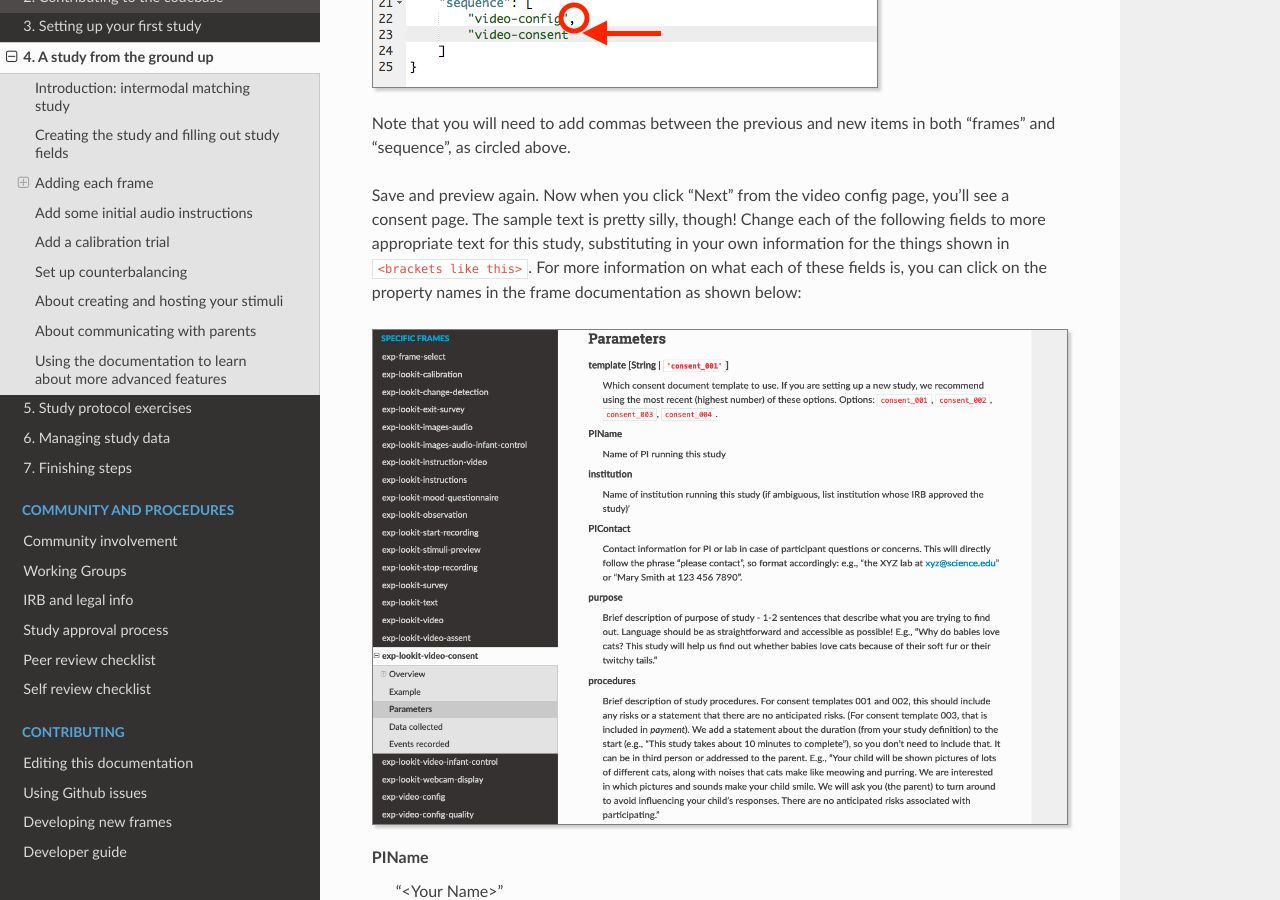
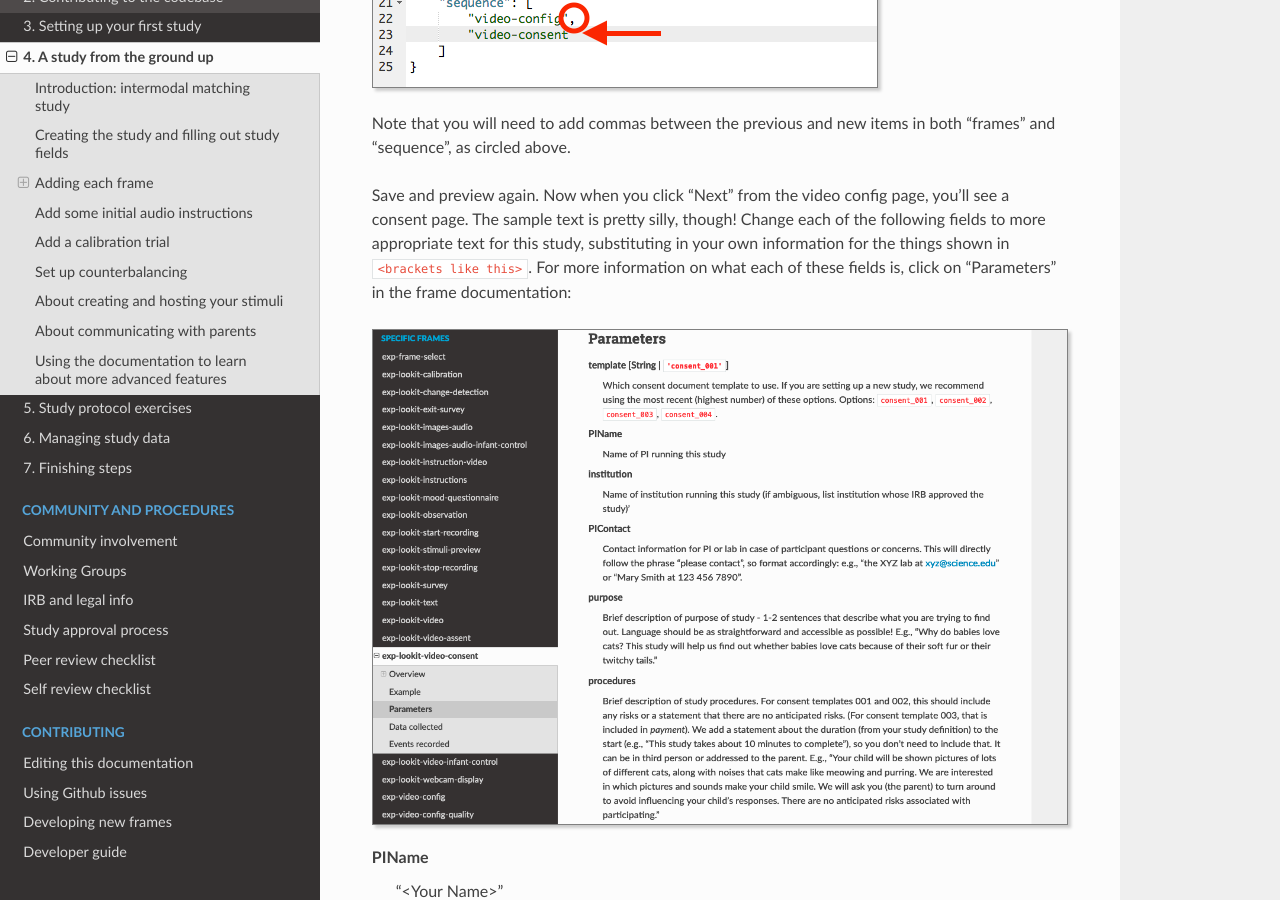
Before and after one commit to lookit/lookit-docs, a Sphinx documentation site: the page built from docs/source/tutorial-second-study.rst, in a window 1280 px wide and 900 px high, scrolled down 6472 px. Built offline with Sphinx 7.4.7 and the Read the Docs theme 2.0.0, drawn with Linux system fonts in a browser that asks for light colours.

Commit message:
finish edits to reference new frameplayer docs

```diff
--- a/docs/source/tutorial-second-study.rst
+++ b/docs/source/tutorial-second-study.rst
@@ -140,7 +140,7 @@ This study is for babies, so we don't need to collect child assent, just parenta
 
 Note that you will need to add commas between the previous and new items in both "frames" and "sequence", as circled above.
 
-Save and preview again. Now when you click "Next" from the video config page, you'll see a consent page. The sample text is pretty silly, though! Change each of the following fields to more appropriate text for this study, substituting in your own information for the things shown in ``<brackets like this>``. For more information on what each of these fields is, you can click on the property names in the frame documentation as shown below:
+Save and preview again. Now when you click "Next" from the video config page, you'll see a consent page. The sample text is pretty silly, though! Change each of the following fields to more appropriate text for this study, substituting in your own information for the things shown in ``<brackets like this>``. For more information on what each of these fields is, click on "Parameters" in the frame documentation:
 
 .. image:: _static/img/tutorial/frame_docs_properties.png
     :alt: Properties as displayed in frame docs
```
